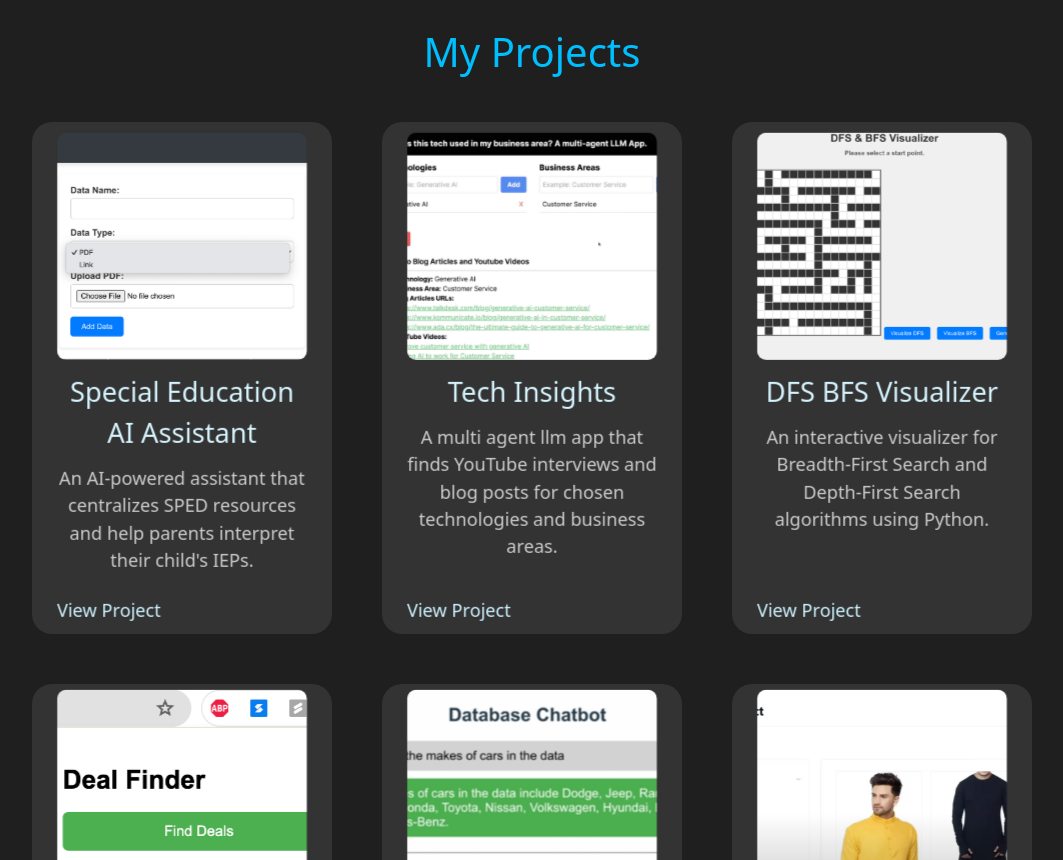
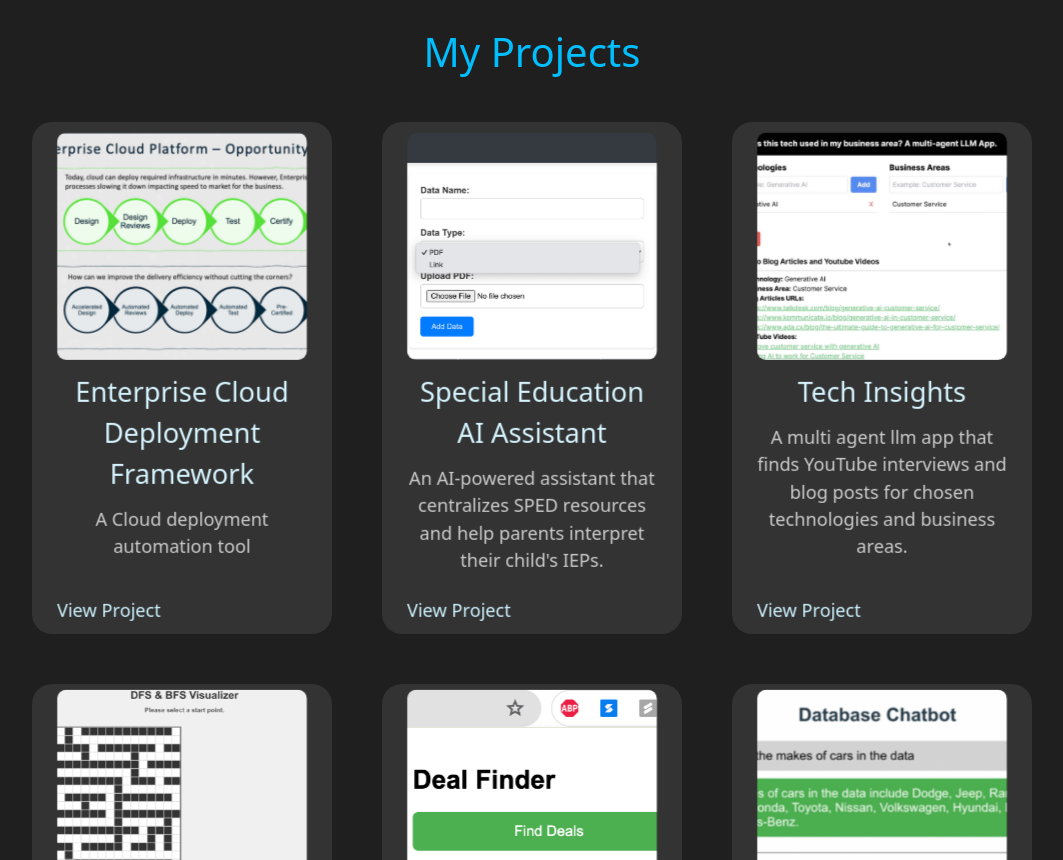
Before and after one commit to akshay722/portfolio, a React (Create React App) app: page / in a window 1280 px wide. Shown: the part 1940-2800 px from the top of the page, without its empty margins (108-1171 px from the left). Built offline with nearby package versions, Linux system fonts and the light colour scheme.

Commit message:
update_projects

```diff
--- a/src/components/Projects.js
+++ b/src/components/Projects.js
@@ -4,6 +4,12 @@ import "../styles/projects.css";
 import ProjectItem from "./ProjectItem";
 
 const projects = [
+  {
+    title: "Enterprise Cloud Deployment Framework",
+    description: "A Cloud deployment automation tool",
+    image: "images/ecdp.png",
+    link: "https://github.com/akshay722/Enterprise-Cloud-Deployment-Framework",
+  },
   {
     title: "Special Education AI Assistant",
     description:
--- a/src/components/Skills.js
+++ b/src/components/Skills.js
@@ -21,13 +21,14 @@ const skills = [
     category: "Frontend",
     icon: faCode,
     skills: [
-      { name: "Angular", icon: faAngular },
       { name: "React.js", icon: faReact },
       { name: "Next.js", icon: faReact },
+      { name: "Angular", icon: faAngular },
       { name: "JavaScript", icon: faCode },
       { name: "TypeScript", icon: faCode },
       { name: "HTML", icon: faCode },
       { name: "CSS", icon: faCode },
+      { name: "TailwindCSS", icon: faCode },
     ],
   },
   {
@@ -37,6 +38,8 @@ const skills = [
       { name: "Node.js", icon: faNodeJs },
       { name: "Java", icon: faJava },
       { name: "Spring Boot", icon: faJava },
+      { name: "Django", icon: faPython },
+      { name: "FastAPI", icon: faPython },
       { name: "MongoDB", icon: faDatabase },
       { name: "SQL", icon: faDatabase },
       { name: "Python", icon: faPython },
@@ -62,6 +65,7 @@ const skills = [
       { name: "AWS", icon: faAws },
       { name: "CI/CD", icon: faCogs },
       { name: "Jenkins", icon: faCogs },
+      { name: "Terraforms", icon: faCogs },
     ],
   },
   {
```
Also changed, not shown: public/images/ecdp.png (added).
